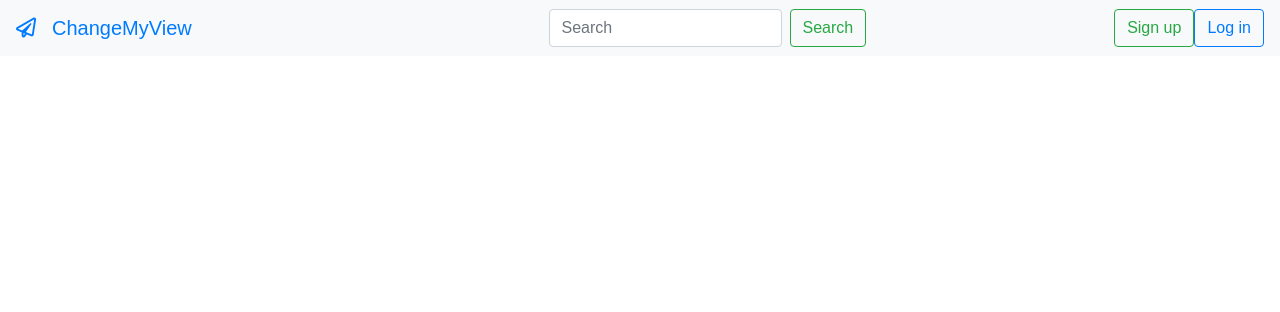
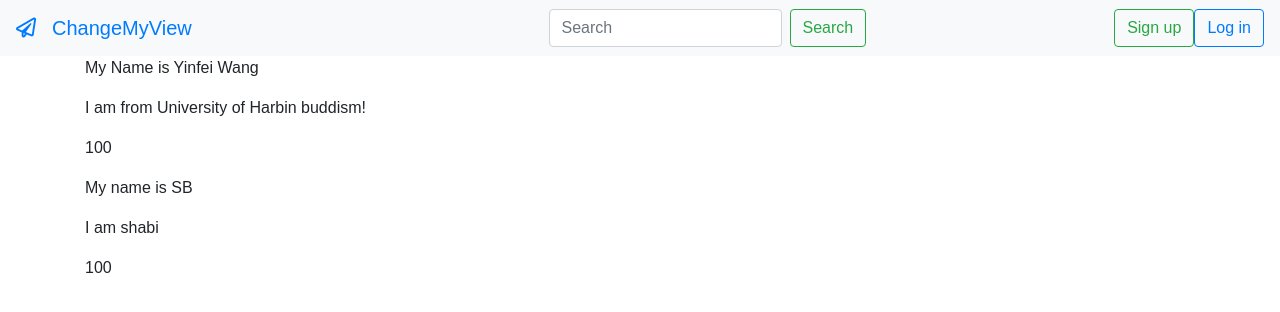
Before and after one commit to iGFerrari430/ChangeMyView, a React (Create React App) app in the folder client/: page / in a window 1280 px wide. Shown: the top 312 px of the page. Built offline with nearby package versions, Linux system fonts and the light colour scheme; the HTML template or start-up script is replaced by a standard one.

Commit message:
Begin working on Topics. aka Posts

```diff
--- a/client/src/App.css
+++ b/client/src/App.css
@@ -25,9 +25,14 @@ body {
 }
 /* end of NavBar Components */
 
+
 /* start of AuthComponents */
 .AuthTitle {
     margin-top: 20px;
     margin-bottom: 20px;
     font-size: 200%
 }
+
+/* end of AuthComponents */
+
+/* Start of Topic Preview */
--- a/client/src/App.js
+++ b/client/src/App.js
@@ -11,8 +11,28 @@ import { BrowserRouter,Route, Switch, Link, NavLink } from 'react-router-dom'; /
 
 import './App.css'
 export default class App extends React.Component {
-    state = {
-        user: null
+    /* Topic Format:
+        {
+            title: string,
+            content: string,
+            hotness: number
+        }
+    */
+    constructor(props) {
+        super(props);
+
+        let dummyTopic = {
+            title: "My Name is Yinfei Wang",
+            content:" I am from University of Harbin buddism!",
+            hotness: 100
+        };
+
+        let dummyList = [];
+        dummyList.push(dummyTopic);
+        this.state = {
+            user: null,
+            TopicList: dummyList
+        }
     }
 
     render() {
@@ -23,6 +43,7 @@ export default class App extends React.Component {
                 <Switch>
                     <Route path="/register" component={Register} />
                     <Route path="/login" component={Login} />
+                    <Route path="/" component={Landing} />
                 </Switch>
 
 
--- /dev/null
+++ b/client/src/components/Topic/TopicPreview.js
@@ -0,0 +1,35 @@
+import React from 'react';
+
+export default class TopicPreview extends React.Component {
+    // The format of props
+
+    /*
+
+            let dummyTopic = {
+            title: "My Name is Yinfei Wang",
+            content:" I am from University of Harbin buddism!",
+            hotness: 100
+        };
+
+    */
+    constructor(props)
+    {
+        super(props)
+        this.state = {
+            dummy: null
+        };
+    }
+
+    render() {
+        const {title,content,hotness} = this.props.topic;
+        return (
+            <div>
+
+                    <p>{title}</p>
+                    <p>{content}</p>
+                    <p>{hotness}</p>
+
+            </div>
+        );
+    }
+}
--- a/client/src/components/layout/Landing.js
+++ b/client/src/components/layout/Landing.js
@@ -1,16 +1,43 @@
 import React from 'react';
+import TopicPreview from '../Topic/TopicPreview'
+export default class Landing extends React.Component {
+    constructor(props) {
+        super(props);
 
-export default class Landing extends React.Component {
-    state = {
-        dummy: null
-    };
+        let dummyTopic1 = {
+            title: "My Name is Yinfei Wang",
+            content:" I am from University of Harbin buddism!",
+            hotness: 100
+        };
+
+        let dummyTopic2 = {
+            title: "My name is SB",
+            content: "I am shabi",
+            hotness: "100"
+        }
+
+        let dummyList = [];
+        dummyList.push(dummyTopic1);
+        dummyList.push(dummyTopic2)
+        this.state = {
+            user: null,
+            TopicList: dummyList
+        }
+    }
 
     render() {
         return (
-            <div>
-                <hr/>
-                <p>Welcome to ChangeMyView Forum! 骂人封号 骂王银飞除外</p>
-                <br/>
+            <div className="container">
+            {
+                this.state.TopicList.map((topic,index) =>
+                    (
+                        <TopicPreview
+                        key={index}
+                        topic={topic}
+                        />
+                    )
+                )
+            }
             </div>
         );
     }
```
